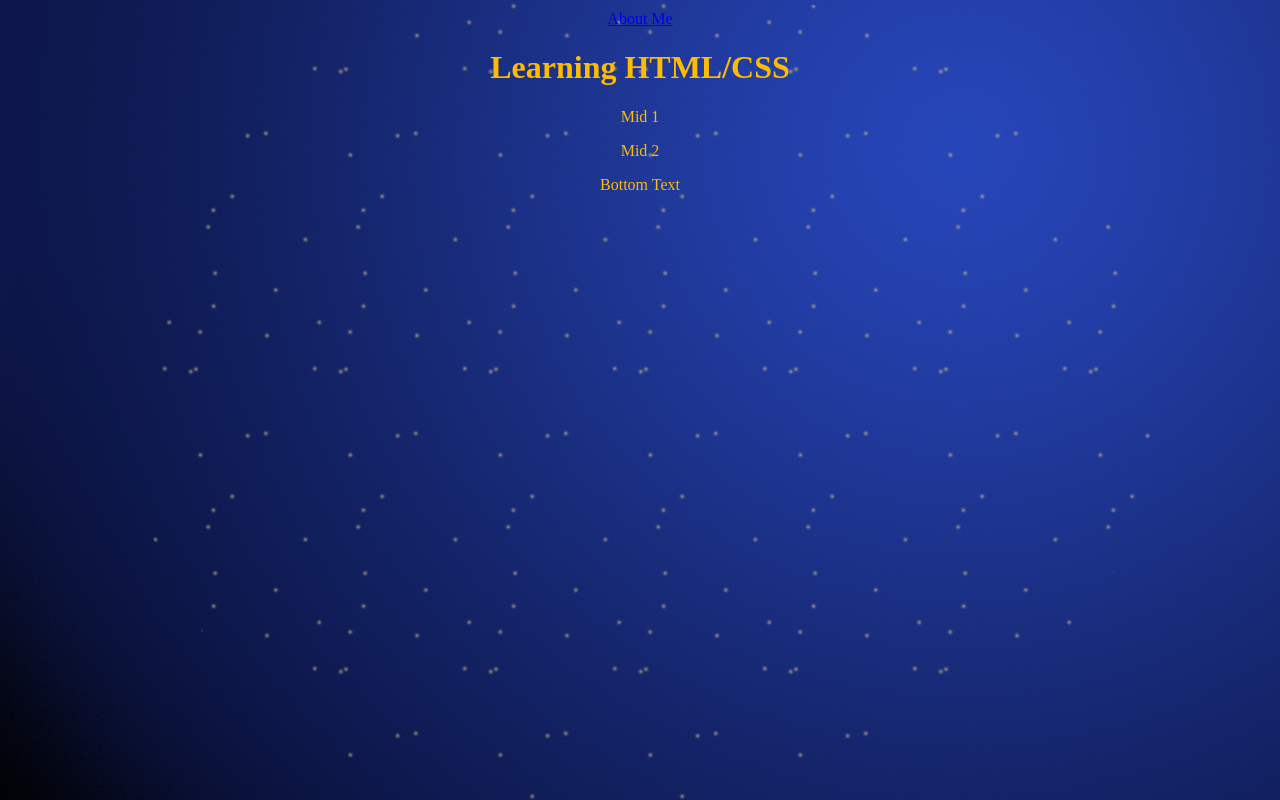
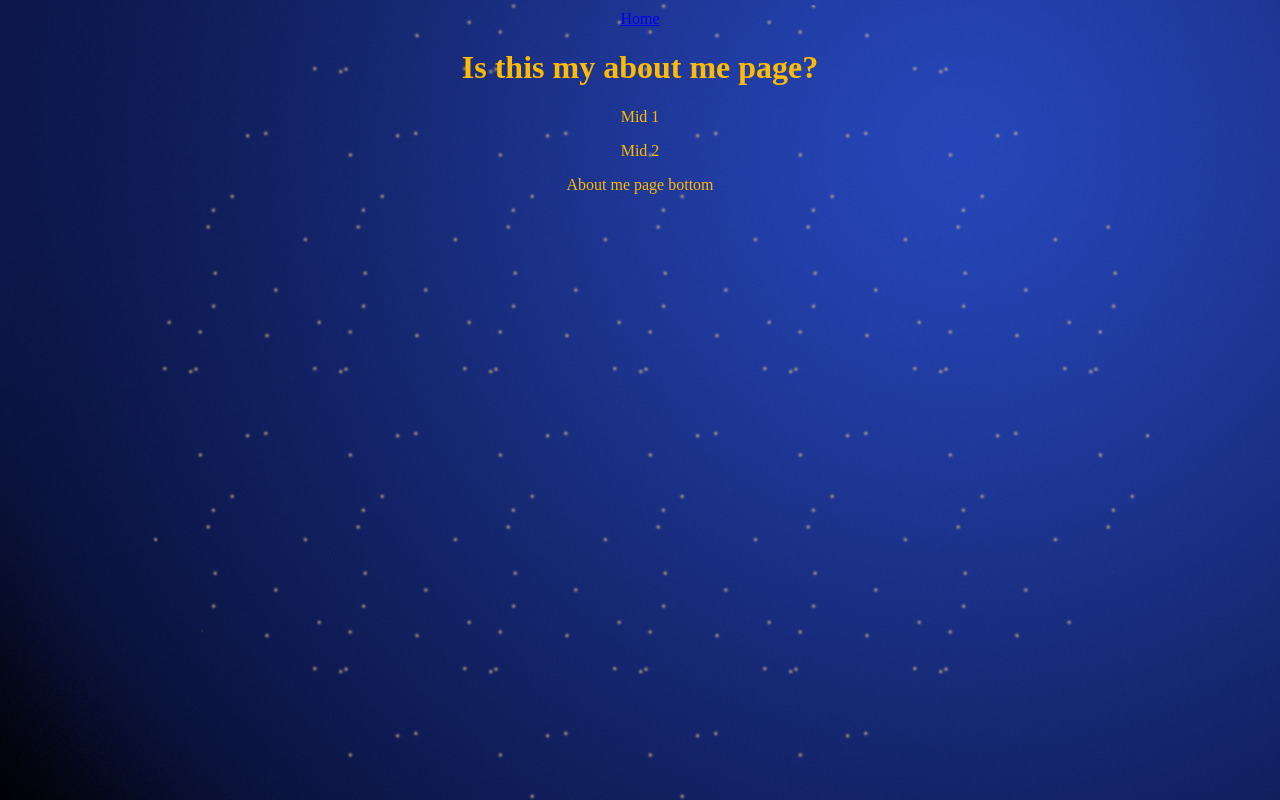
Before and after one commit to KingAscent/Portfolio, a plain HTML site: page about.html in a window 1280 px wide. Drawn offline with Linux system fonts and the light colour scheme.

Commit message:
Properly set up an about me path. TODO: Work on format and content for the page.       Work on home page content and format after About Me.

```diff
--- a/index.html
+++ b/about.html
@@ -7,7 +7,7 @@
     <!--To call the styles page-->
     <link rel="stylesheet" href="styles.css">
     <!--Webpage Title-->
-    <title>King Ascent | Self-Taught Software Engineer</title>
+    <title>King Ascent | About Me</title>
     <!--To call the sparkles animation-->
     <div class="screen-sparkles"></div>
 </head>
@@ -15,12 +15,12 @@
 <body>
     <div>
         <h>
-            <a href="google.com">About Me</a>
+            <a href="index.html">Home</a>
         </h1>
     </div>
-    <h1 style="color: #ffbb00">Learning HTML/CSS</h1>
+    <h1 style="color: #ffbb00">Is this my about me page?</h1>
     <p style="color: #ffbb00">Mid 1</p>
     <p style="color: #ffbb00">Mid 2</p>
-    <p style="color: #ffbb00">Bottom Text</p>
+    <p style="color: #ffbb00">About me page bottom</p>
 </body>
 </html>
```
Also changed, not shown: 1 other file.
